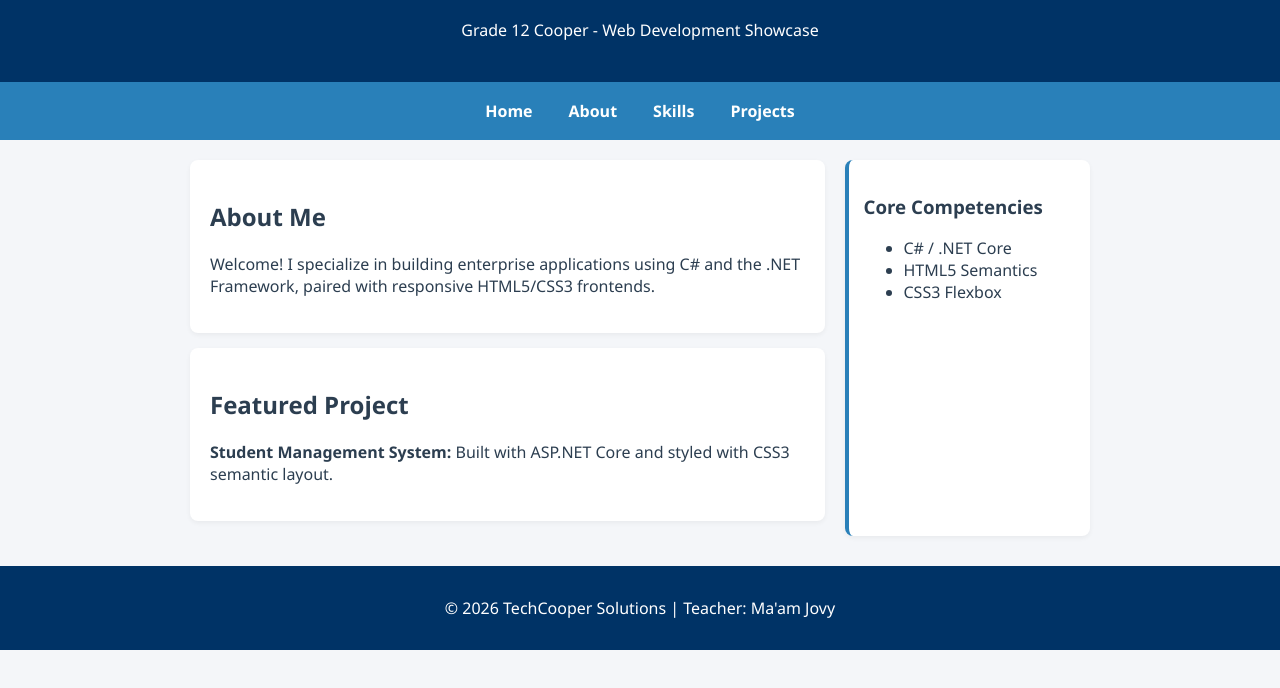
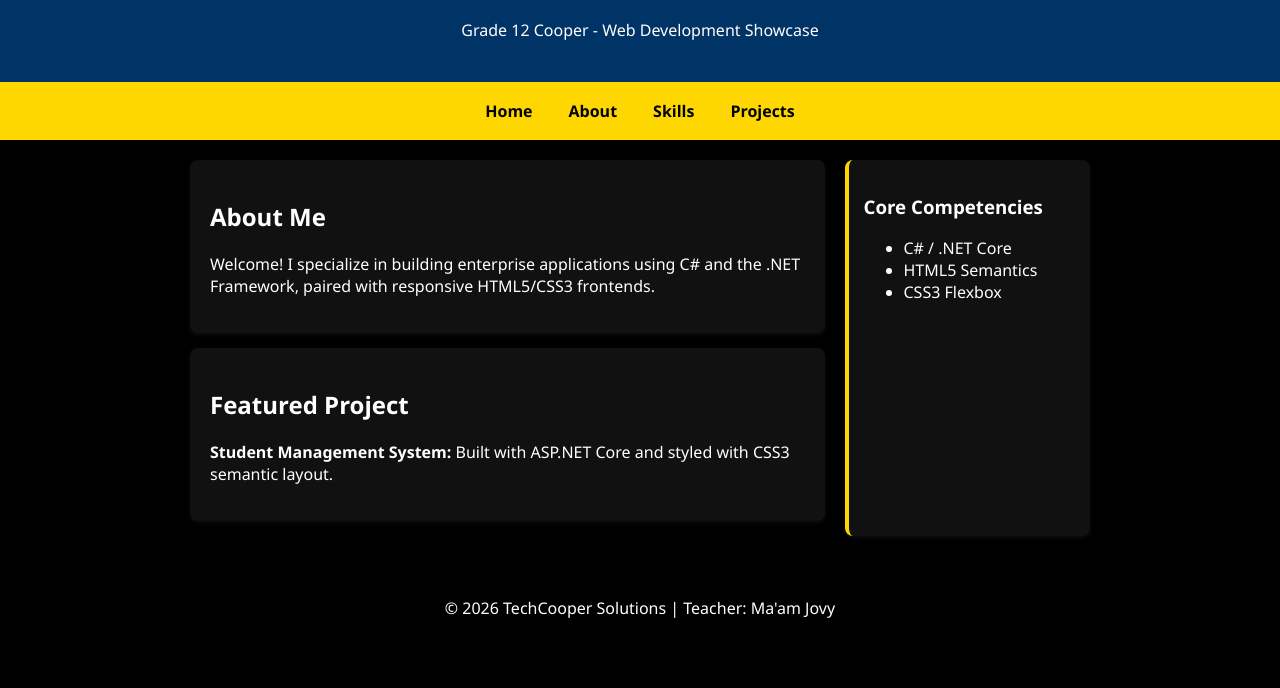
Before and after one commit to iamjohnchristof-ship-it/Chris-Portfolio, a plain HTML site: page PersonalDeveloper.html in a window 1280 px wide. Shown: the part 92-780 px from the top of the page. Drawn offline with Linux system fonts and the light colour scheme.

Commit message:
Update styles for background and navigation colors
Changed background color to black and updated nav bar color to gold. Adjusted text colors for better visibility.

```diff
--- a/PersonalDeveloper.html
+++ b/PersonalDeveloper.html
@@ -8,8 +8,8 @@
     body {
     font-family: 'Segoe UI', Tahoma, Geneva, sans-serif;
     margin: 0;
- background-color: #f4f6f9;
- color: #2c3e50;
+    background-color: #000000; /* Ginawang black */
+    color: #FFFFFF;
     }
     header {
     background-color: #003366;
@@ -18,19 +18,20 @@
     text-align: center;
     }
     nav {
- background-color: #2980b9;
+    background-color: gold; /* Ginawang gold/yellow */
     display: flex;
     justify-content: center;
     padding: 10px;
     }
     nav a {
- color: white;
+    color: #000000; /* Ginawang black ang text */
     text-decoration: none;
     padding: 8px 18px;
     font-weight: bold;
     }
     nav a:hover {
- background-color: #003366;
+    background-color: #000000;
+    color: gold;
     }
     .container {
     display: flex;
@@ -44,21 +45,21 @@
     }
     aside {
     flex: 1;
- background-color: #ffffff;
+    background-color: #111111;
     padding: 15px;
     border-radius: 8px;
- border-left: 4px solid #2980b9;
- box-shadow: 0 2px 5px rgba(0,0,0,0.05);
+    border-left: 4px solid gold;
+    box-shadow: 0 2px 5px rgba(255,255,255,0.05);
     }
     article {
- background-color: white;
+    background-color: #111111;
     padding: 20px;
     border-radius: 8px;
     margin-bottom: 15px;
- box-shadow: 0 2px 5px rgba(0,0,0,0.05);
+    box-shadow: 0 2px 5px rgba(255,255,255,0.05);
     }
     footer {
- background-color: #003366;
+    background-color: #000000;
     color: white;
     text-align: center;
     padding: 15px;
@@ -81,13 +82,11 @@
     <main>
     <article id="about">
     <h2>About Me</h2>
- <p>Welcome! I specialize in building enterprise applications using C# and the
-.NET Framework, paired with responsive HTML5/CSS3 frontends.</p>
+    <p>Welcome! I specialize in building enterprise applications using C# and the .NET Framework, paired with responsive HTML5/CSS3 frontends.</p>
     </article>
     <article id="projects">
     <h2>Featured Project</h2>
- <p><strong>Student Management System:</strong> Built with ASP.NET
-Core and styled with CSS3 semantic layout.</p>
+    <p><strong>Student Management System:</strong> Built with ASP.NET Core and styled with CSS3 semantic layout.</p>
     </article>
     </main>
     <aside>
```
Lines whose indentation alone changed are shown as unchanged.
